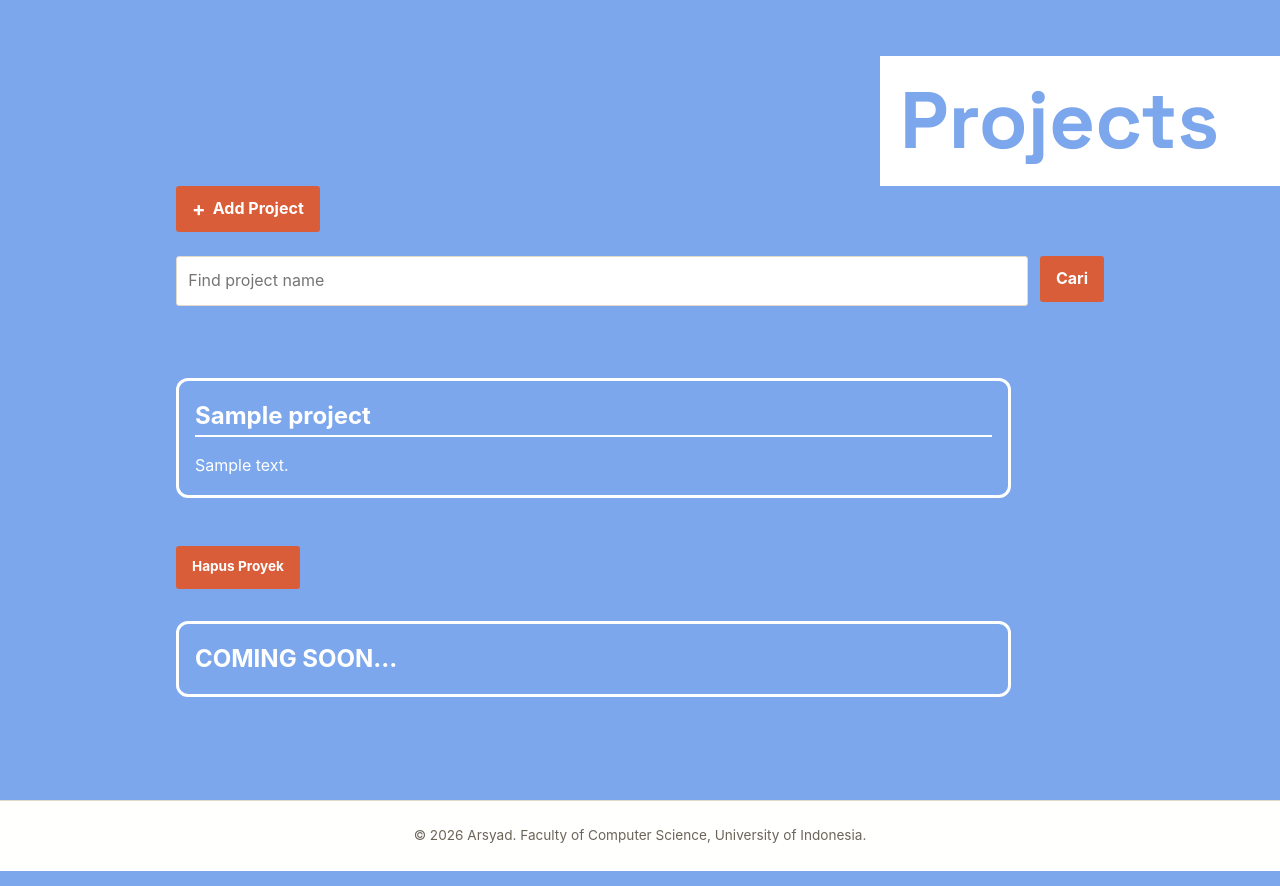
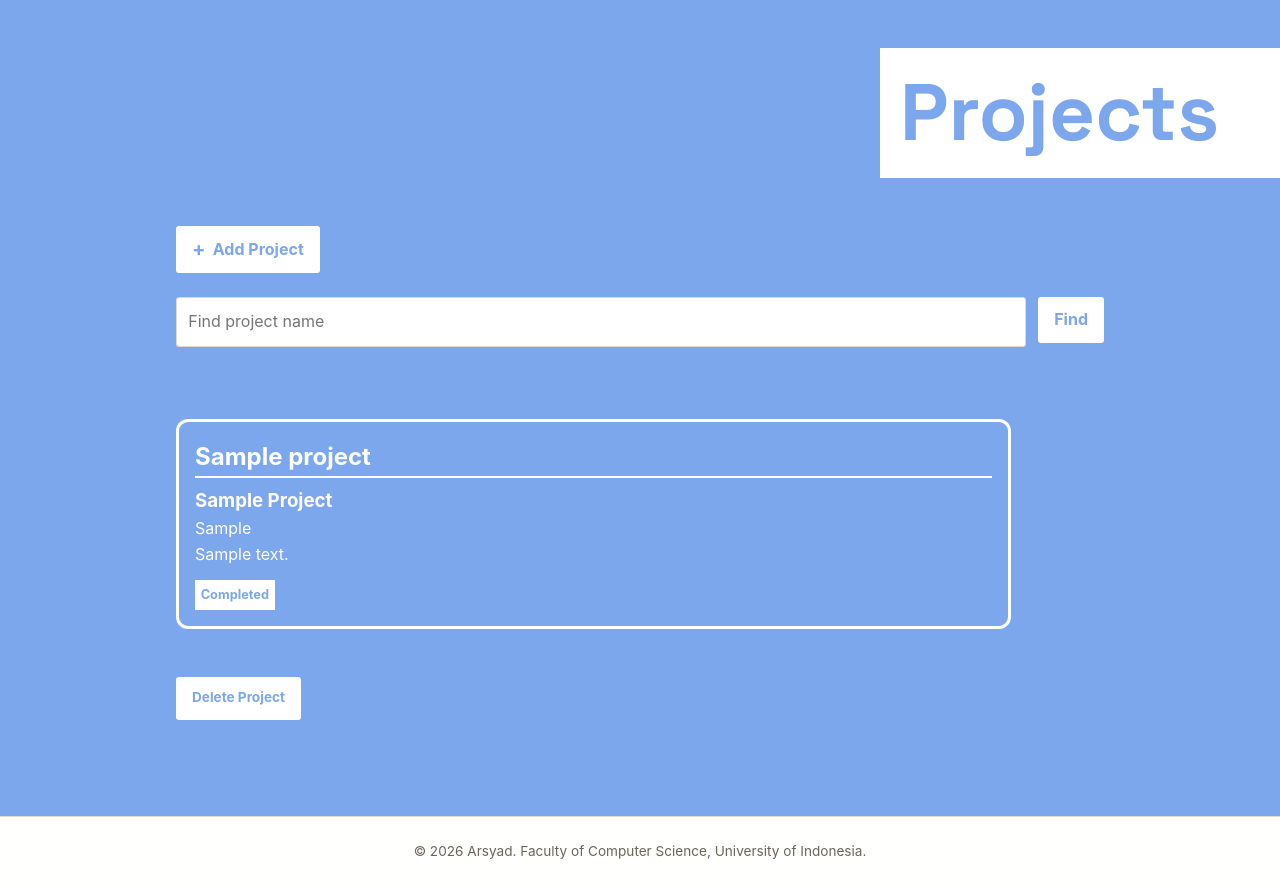
Before and after one commit to M-Arsyad52/myportofolio, a Django app: page /project/ in a window 1280 px wide. Shown: the part 74-960 px from the top of the page. Run offline with Django 5.2, Linux system fonts and the light colour scheme; tables that the repository leaves empty hold one stand-in row (values such as "Sample post").

Commit message:
Update Project Page Modify the project model in models.py. Apply changes to the overall project page (the contents and the add project form).
Reported by: M. Arsyad Avmeilputra

```diff
--- a/main/models.py
+++ b/main/models.py
@@ -1,6 +1,7 @@
 import uuid
 
 from django.db import models
+from django.utils import timezone
 
 
 class Experience(models.Model):
@@ -36,8 +37,10 @@ class Experience(models.Model):
 class Project(models.Model):
     id = models.UUIDField(primary_key=True, default=uuid.uuid4, editable=False)
     title = models.CharField(max_length=255)
+    type = models.CharField(max_length=20,)
     description = models.TextField()
-    started_at = models.DateTimeField(auto_now_add=True)
+    tech_stack = models.CharField(max_length=255, default="")
+    started_at = models.DateTimeField(default=timezone.now)
     ended_at = models.DateTimeField(blank=True, null=True)
 
     def __str__(self):
@@ -45,4 +48,6 @@ class Project(models.Model):
 
     @property
     def is_ongoing(self):
-        return self.ended_at is None
+        if self.ended_at is None:
+             return True
+        return self.ended_at > timezone.now()
--- a/static/css/style.css
+++ b/static/css/style.css
@@ -265,6 +265,7 @@ nav a:hover {
 #projects {
     width: 100%;
     min-height: 100vh;
+    padding: 3rem 0;
     background-color: var(--sky);
     align-content: center;
 }
@@ -308,7 +309,7 @@ nav a:hover {
 
 .projects-content-title {
     border-bottom: 2px solid white;
-    margin-bottom: 1rem;
+    margin-bottom: 0.5rem;
 }
 
 .projects-content {
@@ -321,114 +322,29 @@ nav a:hover {
     transition: transform 0.2s ease;
 }
 
-.projects-content:hover {
-    transform: scale(1.1);
+
+.projects-status {
+    text-align: center;
+    font-weight: bold;
+    font-size: 0.8rem;
+    color: var(--sky);
+    background-color: white;
+    width: 10%;
+    padding: 0.3rem 0;
+    margin-top:0.8rem;
 }
 
 .empty-state-project {
     color: white;
 }
 
-/*EXPERIENCE*/
-#experience {
+/*PROJECT_FORM*/
+#form {
     width: 100%;
-    min-height: 100vh;
     align-content: center;
+    padding: 4rem 0;
 }
 
-.experience-section {
-    padding: 4rem 0;
-    border-top: 1px solid var(--line);
-}
-
-.section-kicker {
-    color: var(--accent-dark);
-    font-size: 0.8rem;
-    font-weight: 700;
-    letter-spacing: 0.08em;
-    text-transform: uppercase;
-}
-
-.experience-title-group{
-    display: flex;
-    align-content: center;
-    justify-content: left;
-}
-
-.experience-title-background {
-    position: relative;
-    display: flex;
-    background-color: var(--sky);
-    width: 500px;
-    height: 130px;
-    z-index: 0;
-}
-
-.experience-title {
-    position: absolute;
-    padding-left: 2.5rem;
-    width: 100%;
-    font-size: 5rem;
-    z-index: 1;
-    color: white;
-}
-
-.experience-list {
-    display: flex;
-    align-items: center;
-    flex-direction: column;
-    padding: 3rem 0;
-    gap: 2rem 0;
-}
-
-.experience-content-title {
-    border-bottom: 2px solid var(--sky);
-    margin-bottom: 1rem;
-}
-
-.experience-content1 {
-    width: 70%;
-    justify-self: left;
-    background-color: white;
-    padding: 1.25rem;
-    color: var(--sky);
-    border: 3px solid var(--sky);
-    border-radius: 12px;
-    transition: transform 0.2s ease;
-}
-
-.experience-content2 {
-    width: 70%;
-    justify-content: right;
-    background-color: white;
-    padding: 1.25rem;
-    color: var(--sky);
-    border: 3px solid var(--sky);
-    border-radius: 12px;
-    transition: transform 0.2s ease;
-}
-
-.experience-content1:hover {
-    transform: scale(1.1);
-}
-
-.experience-content2:hover {
-    transform: scale(1.1);
-}
-
-.experience-category {
-    font-size: 0.75rem;
-    font-weight: 700;
-    text-transform: uppercase;
-}
-
-.experience-status {
-    margin-top: 1rem;
-    font-size: 0.85rem;
-    font-weight: 600;
-}
-
-/*PROJECT_FORM*/
 .project-form {
     width: 100%;
     max-width: 100%;
@@ -470,31 +386,56 @@ nav a:hover {
     margin-top: 0.35rem;
 }
 
+.form-button-group {
+    display: flex;
+    gap: 1rem;
+}
+
 .button {
     display: inline-block;
     height: fit-content;
     border: 0;
     border-radius: var(--radius);
     padding: 0.65rem 1rem;
-    background: var(--accent);
-    color: white;
+    background: white;
+    color: var(--sky);
     cursor: pointer;
     font: inherit;
     font-weight: 700;
     text-decoration: none;
+    transition: transform 0.4s ease;
+}
+.button:hover {
+    transform: scale(1.1);
+}
+
+.button-main {
+    background-color: var(--sky);
+    color: white;
+    border: 2px solid var(--sky);
 }
 
 .button-secondary {
-    background: var(--ink);
+    border: 2px solid var(--sky);
 }
 
-/*TEMPORARY PROJECT*/
+.button-danger {
+    color: rgb(228, 95, 95);
+    border: 2px solid rgb(228, 95, 95);
+}
+
+.button-danger:hover {
+    color: white;
+    background-color: rgb(228, 95, 95);
+}
+
 .project-header {
     width: 100%;
     display: flex;
     justify-content: space-between;
     align-items: center;
     gap: 1rem;
+    margin-top: 3rem;
     margin-bottom: 1.5rem;
 }
 
--- a/templates/components/project_delete_modal.html
+++ b/templates/components/project_delete_modal.html
@@ -1,10 +1,10 @@
 <p class="experience-status">
     <button type="button"
-            class="button button-danger"
+            class="button"
             popovertarget="delete-project-{{ project.id }}"
             aria-label="Hapus {{ project.title }}"
             title="Hapus proyek">
-        Hapus Proyek
+        Delete Project
     </button>
 </p>
 <div id="delete-project-{{ project.id }}"
@@ -24,19 +24,19 @@
                 popovertarget="delete-project-{{ project.id }}"
                 popovertargetaction="hide"
                 aria-label="Tutup konfirmasi hapus">×</button>
-        <h2 id="delete-project-title-{{ project.id }}">Hapus Projek?</h2>
+        <h2 id="delete-project-title-{{ project.id }}">Delete Project?</h2>
         <p>
-            Apakah Anda yakin ingin menghapus
+            Are you certain you want to delete: <br>
             <strong>{{ project.title }}</strong>?
         </p>
         <div class="project-delete-modal__actions">
             <button type="button"
                     class="button button-secondary"
                     popovertarget="delete-project-{{ project.id }}"
-                    popovertargetaction="hide">Batal</button>
+                    popovertargetaction="hide">Cancel</button>
             <form method="post" action="{% url 'main:delete_project' project.id %}">
                 {% csrf_token %}
-                <button type="submit" class="button button-danger">Ya, Hapus</button>
+                <button type="submit" class="button button-danger">Yes, Delete</button>
             </form>
         </div>
     </div>
--- a/templates/project.html
+++ b/templates/project.html
@@ -1,26 +1,5 @@
-<!DOCTYPE html>
-<html lang="en">
-<head>
-    <meta charset="UTF-8">
-    <meta name="viewport" content="width=device-width, initial-scale=1.0">
-    <title>Experience - {{ name }}</title>
-    <link rel="preconnect" href="https://fonts.googleapis.com">
-    <link rel="preconnect" href="https://fonts.gstatic.com" crossorigin>
-    <link href="https://fonts.googleapis.com/css2?family=Space+Grotesk:wght@500;700&display=swap" rel="stylesheet">
-    <link rel="stylesheet" href="/static/css/style.css">
-</head>
-<body>
-    <header class="site-header">
-        <div class="container">
-            <a href="{% url 'main:show_main' %}" class="brand">{{ initial_name }}</a>
-            <nav>
-                <a href="{% url 'main:show_main' %}">Profile</a>
-                <a href="{% url 'main:show_experience' %}">Experience</a>
-                <a href="{% url 'main:show_project' %}">Project</a>
-            </nav>
-        </div>
-    </header>
-
+{% extends 'base.html' %}
+{% block content %}
     <main>
         <section id="projects">
             <div class="projects-title-group">
@@ -43,14 +22,21 @@
                            placeholder="Find project name"
                            class="project-search__input"
                            aria-label="Find project name">
-                    <button type="submit" class="button">Cari</button>
+                    <button type="submit" class="button">Find</button>
                 </form>
             <div class="container projects-group">
                 <div class="projects-list">
                     {% for project in project_list %}
                     <div class="projects-content">
                         <h2 class="projects-content-title">{{ project.title }}</h2>
-                        <p>{{ project.description }}</p>
+                        <h3>{{ project.type }} Project</h3>
+                        <p>{{ project.tech_stack }}</p>
+                        <p class="projects-content-desc">{{ project.description }}</p>
+                        {% if project.is_ongoing %}
+                                <p class="projects-status">Ongoing</p>
+                            {% else %}
+                                <p class="projects-status">Completed</p>
+                            {% endif %}
                     </div>
                     {% include "components/project_delete_modal.html" with project=project %}
                     {% empty %}
@@ -60,18 +46,8 @@
                             <p class="empty-state-project">No project has been added yet.</p>
                         {% endif %}
                     {% endfor %}
-                    <div class="projects-content">
-                            <h2>COMING SOON...</h2>
-                    </div>
                 </div>
             </div>
         </section>
     </main>
-
-    <footer class="site-footer">
-        <div class="container">
-            <p>&copy; 2026 {{ middle_name }}. Faculty of Computer Science, University of Indonesia.</p>
-        </div>
-    </footer>
-</body>
-</html>
+{% endblock content %}
```
Also changed, not shown: other parts of static/css/style.css (+101 -5 lines), main/forms.py (+27 -5 lines), templates/projects_form.html (+5 -3 lines), main/migrations/0003_project_tech_stack_project_type_and_more.py (added), main/migrations/0004_alter_project_type.py (added), main/migrations/0005_alter_project_type.py (added).
